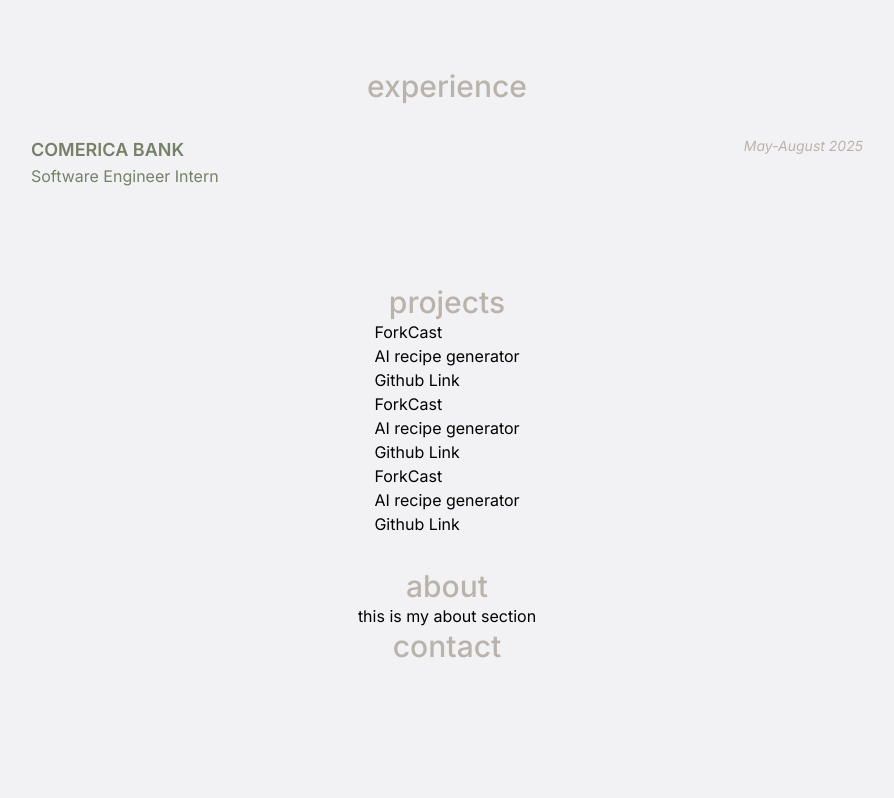
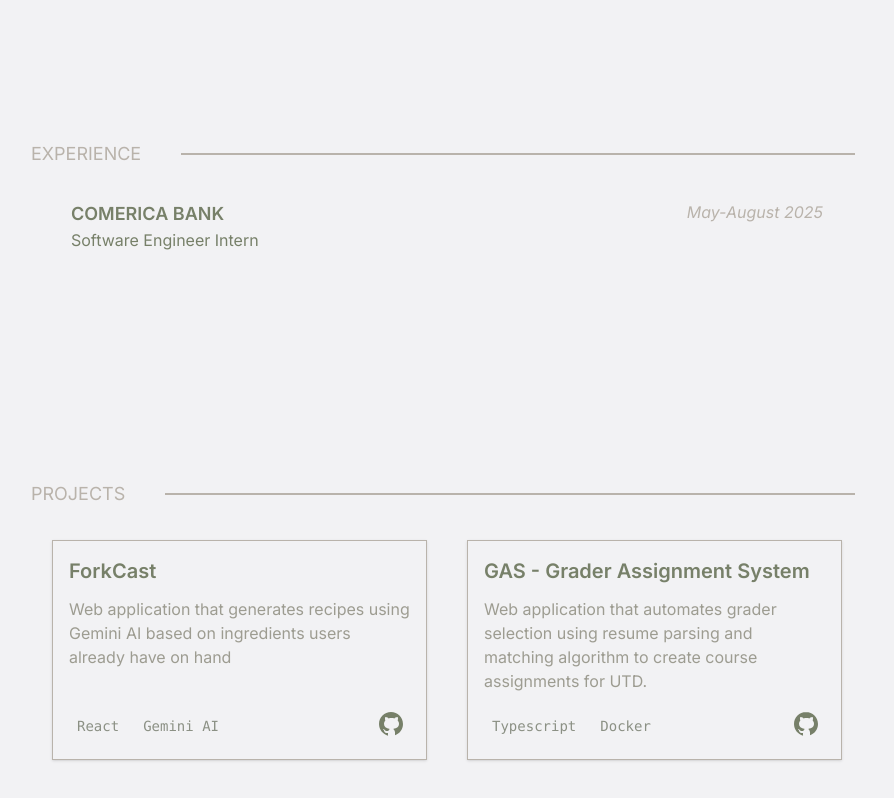
Before and after one commit to sophiietran/portfolio-website, a React (Vite) app: page / in a window 1280 px wide. Shown: the part 1280-2078 px from the top of the page, without its empty margins (193-1087 px from the left). Before the commit the page ends 1944 px from the top, so only its background shows below. Built offline with nearby package versions, Linux system fonts and the light colour scheme.

Commit message:
completed projects section

```diff
--- a/src/components/Job.jsx
+++ b/src/components/Job.jsx
@@ -1,6 +1,6 @@
 export default function Job(props){
     return (
-      <div class="flex justify-between items-start gap-30 my-8">
+      <div class="flex justify-between items-start gap-30 mx-10 mb-9">
         {/* company + title */}
         <div class="flex flex-col">
           <h3 class="text-[#778069] text-lg font-semibold">{props.company}</h3>
@@ -9,7 +9,7 @@
 
         {/* date */}
         <div class="flex">
-          <p class="italic text-[#b9b3ab] text-sm">{props.date}</p>
+          <p class="italic text-[#b9b3ab] text-md">{props.date}</p>
         </div>
       </div>
     );
--- a/src/components/ProjectCard.jsx
+++ b/src/components/ProjectCard.jsx
@@ -1,9 +1,28 @@
-export default function Project(props){
-    return(
-        <div>
-            <h3>{props.name}</h3>
-            <p>{props.desc}</p>
-            <a href={props.github}>Github Link</a>
-        </div>
-    )
+export default function ProjectCard(props) {
+  return (
+    <div class="relative bg-[#f2f2f4] text-[#778069] flex flex-col p-4 h-55 w-[375px] border border-[#b9b3ab] hover:bg-[#e9e7e3] transition-all duration-500 shadow-sm transform hover:-rotate-1 hover:-translate-y-1 hover:shadow-2xl">
+      {/* title */}
+      <h2 class="font-semibold text-xl mb-2">{props.title}</h2>
+      {/* description */}
+      <p class="text-[#9D9C91] font-regular text-md my-1">{props.desc}</p>
+
+      {/* skills and github */}
+      <div class="absolute bottom-4 left-4 right-5 flex justify-between items-center pt-4">
+        <ul class="flex flex-wrap text-sm font-light">
+          {props.skills.map((skill, index) => (
+            <li
+              key={index}
+              class="font-mono text-[#8b9084] px-2 pr-4 rounded-md"
+            >
+              {skill}
+            </li>
+          ))}
+        </ul>
+
+        <a href={props.github} class="place-self-end mt-auto mb-1 ml-1">
+          <img src="src/assets/github-icon.svg" alt="github logo" class="" />
+        </a>
+      </div>
+    </div>
+  );
 }
--- a/src/components/SectionTitle.jsx
+++ b/src/components/SectionTitle.jsx
@@ -1,7 +1,10 @@
 export default function SectionTitle(props) {
   return (
-    <div class="flex items-center justify-center text-[#b9b3ab] font-medium text-3xl">
-      <h1>{props.name}</h1>
+    <div class="flex items-center w-full m-8 max-w-4xl text-lg text-[#b9b3ab] ">
+      <div>
+        <h1 class=" ml-8 uppercase">{props.name}</h1>
+      </div>
+      <div class="grow h-0.5 bg-[#b9b3ab] mx-10 "></div>
     </div>
   );
 }
--- a/src/components/SkillsIcon.jsx
+++ /dev/null
@@ -1,8 +0,0 @@
-export default function SkillsIcon(props){
-    return(
-        <div>
-            <p>{props.name}</p>
-            <img src="" alt={props.img}></img>
-        </div>
-    )
-}
--- a/src/components/sections/Experience.jsx
+++ b/src/components/sections/Experience.jsx
@@ -4,7 +4,7 @@
   return (
     <section
       id="experience"
-      class="w-screen py-8 px-4 flex flex-col justify-center items-center"
+      class="w-screen py-20 px-4 flex flex-col justify-center items-center"
     >
       <SectionTitle name={props.name} />
 
@@ -14,8 +14,6 @@
           title="Software Engineer Intern"
           date="May-August 2025"
         />
-
-
       </div>
     </section>
   );
--- a/src/components/sections/Home.jsx
+++ b/src/components/sections/Home.jsx
@@ -27,7 +27,7 @@
         <a
           href="src/assets/sophie-tran-resume.pdf"
           download
-          className="inline-flex items-center bg-[#f2f2f4] px-4 py-1 rounded-md mt-5 border-2 border-[#778069]
+          className="inline-flex items-center bg-[#f2f2f4] px-4 py-1 mt-5 border-2 border-[#778069]
                      text-[#778069] font-medium text-lg
                      hover:bg-[#d7d4cd] hover:border-[#778069] transition-all duration-200"
           aria-label="Download Sophie Tran's Resume"
--- a/src/components/sections/Project.jsx
+++ b/src/components/sections/Project.jsx
@@ -1,32 +1,35 @@
 import SectionTitle from "../SectionTitle";
-import Project from "../ProjectCard";
+import ProjectCard from "../ProjectCard";
 
-export default function ProjectSection(props) {
+export default function Project(props) {
   return (
     <section
       id="projects"
-      class="w-screen py-8 px-4 flex flex-col justify-center items-center"
+      class="w-screen py-20 px-4 flex flex-col justify-center items-center"
     >
       <SectionTitle name={props.name} />
 
-      <Project
-        name="ForkCast"
-        desc="AI recipe generator"
-        github="https://github.com/sophiietran/forkcast.git"
-        img=""
-      />
-      <Project
-        name="ForkCast"
-        desc="AI recipe generator"
-        github="https://github.com/sophiietran/forkcast.git"
-        img=""
-      />
-      <Project
-        name="ForkCast"
-        desc="AI recipe generator"
-        github="https://github.com/sophiietran/forkcast.git"
-        img=""
-      />
+      {/* project cards  */}
+      <div class="flex flex-wrap justify-center gap-10 px-6 w-full max-w-7xl">
+        <ProjectCard
+          title="ForkCast"
+          desc="Web application that generates recipes using Gemini AI based on ingredients users already have on hand"
+          github="https://github.com/sophiietran/forkcast.git"
+          skills={["React", "Gemini AI"]}
+        />
+        <ProjectCard
+          title="GAS - Grader Assignment System"
+          desc="Web application that automates grader selection using resume parsing and matching algorithm to create course assignments for UTD."
+          github="https://github.com/cs4485-s25-alagar-t7/gas.git"
+          skills={["Typescript", "Docker"]}
+        />
+        <ProjectCard
+          title="Scaffold: RL for Agent Behavior"
+          desc="AI driven reinforcement learning project that trains a simulated airplane agent to learn controlled, goal-oriented behaviors through a custom reward system."
+          github="https://github.com/ACM-Research/Scaffold.git"
+          skills={["Unreal Engine", "Python"]}
+        />
+      </div>
     </section>
   );
 }
--- a/src/components/sections/Skills.jsx
+++ b/src/components/sections/Skills.jsx
@@ -3,11 +3,11 @@
   return (
     <section
       id="skills"
-      class="w-screen py-24 px-4 flex flex-col justify-center items-center"
+      class="w-screen py-20 px-4 flex flex-col justify-center items-center"
     >
       <SectionTitle name={props.name} />
 
-      <div class="max-w-4xl w-full grid grid-cols-1 md:grid-cols-3 lg:grid-cols-3 mt-8 text-[#9d9c91] justify-items-center">
+      <div class="max-w-4xl w-full grid grid-cols-1 md:grid-cols-3 lg:grid-cols-3 text-[#9d9c91] justify-items-center">
         {/* languages */}
         <div class="mb-9">
           <h1 class="text-[#778069] text-lg font-semibold mb-3">LANGUAGES</h1>
```
Also changed, not shown: src/assets/download.png (deleted), src/assets/github-icon.svg (added).
